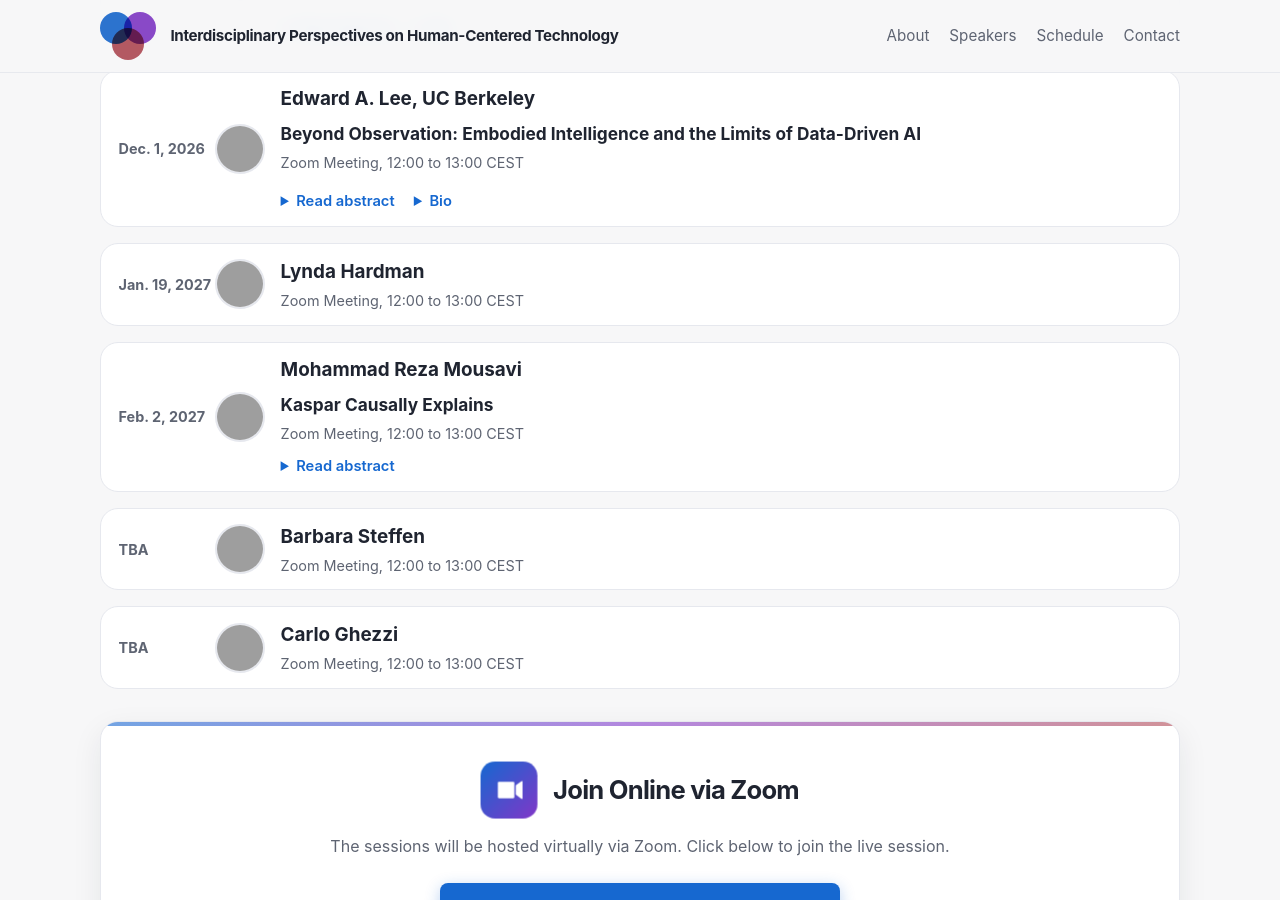
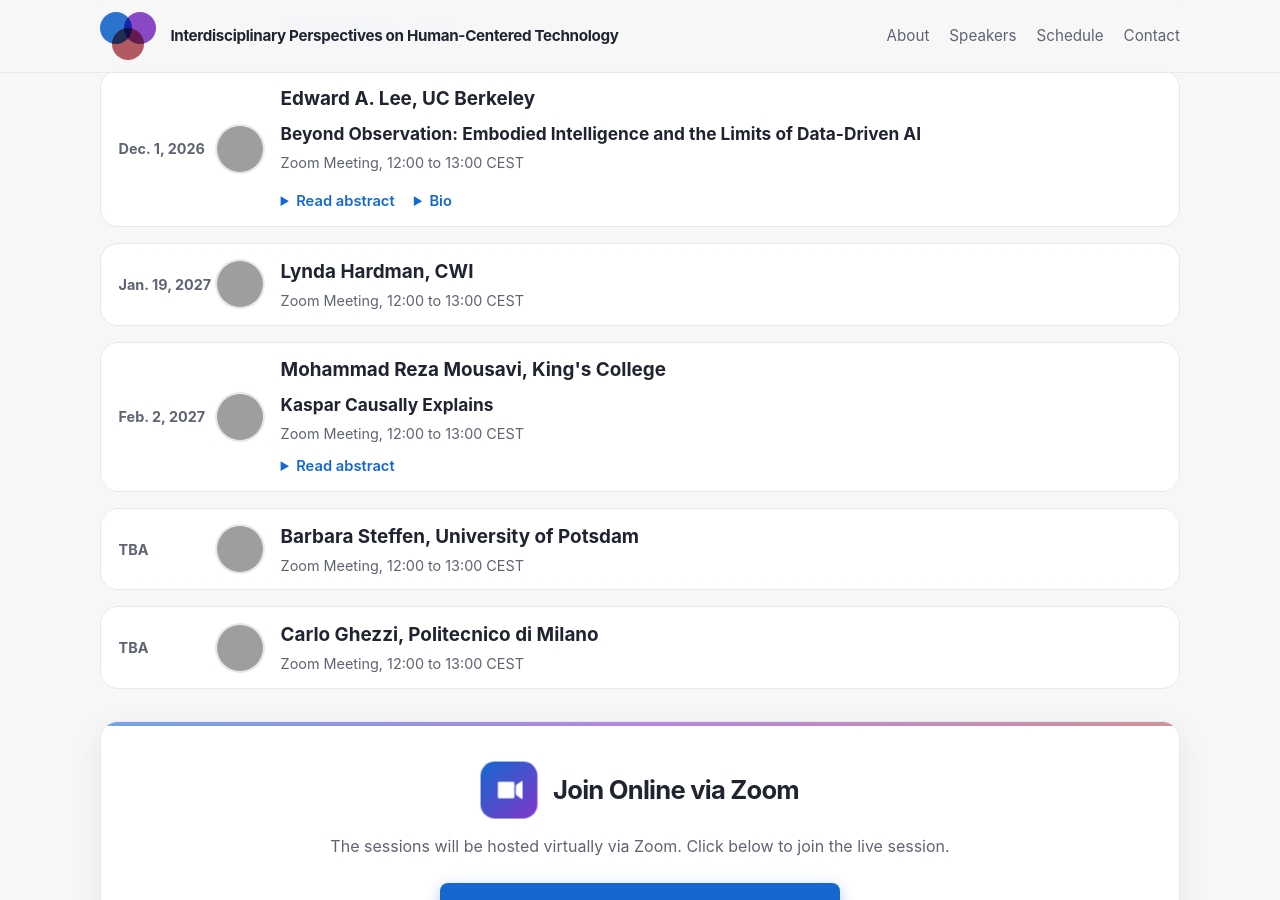
Before and after one commit to rebeca-lang/rebeca-lang.github.io, a Jekyll site: the page events/human-centered-technology/index.html, which Jekyll copies as it is, in a window 1280 px wide and 900 px high, scrolled down 2088 px, cut to the strip 0-900 px from the top of the window. Built offline with Jekyll 4.4.1, drawn with Linux system fonts in a browser that asks for light colours; grey boxes are pictures that could not be loaded.

Commit message:
Add affiliations to speaker names in index.html

```diff
--- a/events/human-centered-technology/index.html
+++ b/events/human-centered-technology/index.html
@@ -1245,7 +1245,7 @@
                             </a>
                             <div class="session-info">
                                 <div class="session-title">
-                                    <a href="https://www.cwi.nl/en/people/lynda-hardman/" target="_blank" rel="noopener">Lynda Hardman</a>
+                                    <a href="https://www.cwi.nl/en/people/lynda-hardman/" target="_blank" rel="noopener">Lynda Hardman, CWI</a>
                                 </div>
                                 <div class="session-meta">Zoom Meeting, 12:00 to 13:00 CEST</div>
                             </div>
@@ -1261,7 +1261,7 @@
                             </a>
                             <div class="session-info">
                                 <div class="session-title">
-                                    <a href="https://www.kcl.ac.uk/people/mohammad-reza-mousavi" target="_blank" rel="noopener">Mohammad Reza Mousavi</a>
+                                    <a href="https://www.kcl.ac.uk/people/mohammad-reza-mousavi" target="_blank" rel="noopener">Mohammad Reza Mousavi, King's College</a>
                                 </div>
                                 <div class="talk-title">Kaspar Causally Explains</div>
                                 <div class="session-meta">Zoom Meeting, 12:00 to 13:00 CEST</div>
@@ -1290,7 +1290,7 @@
                                 <img class="session-avatar" src="https://www.uni-potsdam.de/fileadmin/_processed_/8/f/csm_Barbara_6a6b0fcc27.webp" alt="Barbara Steffen" loading="lazy" />
                             </span>
                             <div class="session-info">
-                                <div class="session-title">Barbara Steffen</div>
+                                <div class="session-title">Barbara Steffen, University of Potsdam</div>
                                 <div class="session-meta">Zoom Meeting, 12:00 to 13:00 CEST</div>
                             </div>
                         </div>
@@ -1305,7 +1305,7 @@
                             </a>
                             <div class="session-info">
                                 <div class="session-title">
-                                    <a href="https://www.deib.polimi.it/eng/people/details/528646" target="_blank" rel="noopener">Carlo Ghezzi</a>
+                                    <a href="https://www.deib.polimi.it/eng/people/details/528646" target="_blank" rel="noopener">Carlo Ghezzi, Politecnico di Milano</a>
                                 </div>
                                 <div class="session-meta">Zoom Meeting, 12:00 to 13:00 CEST</div>
                             </div>
```
